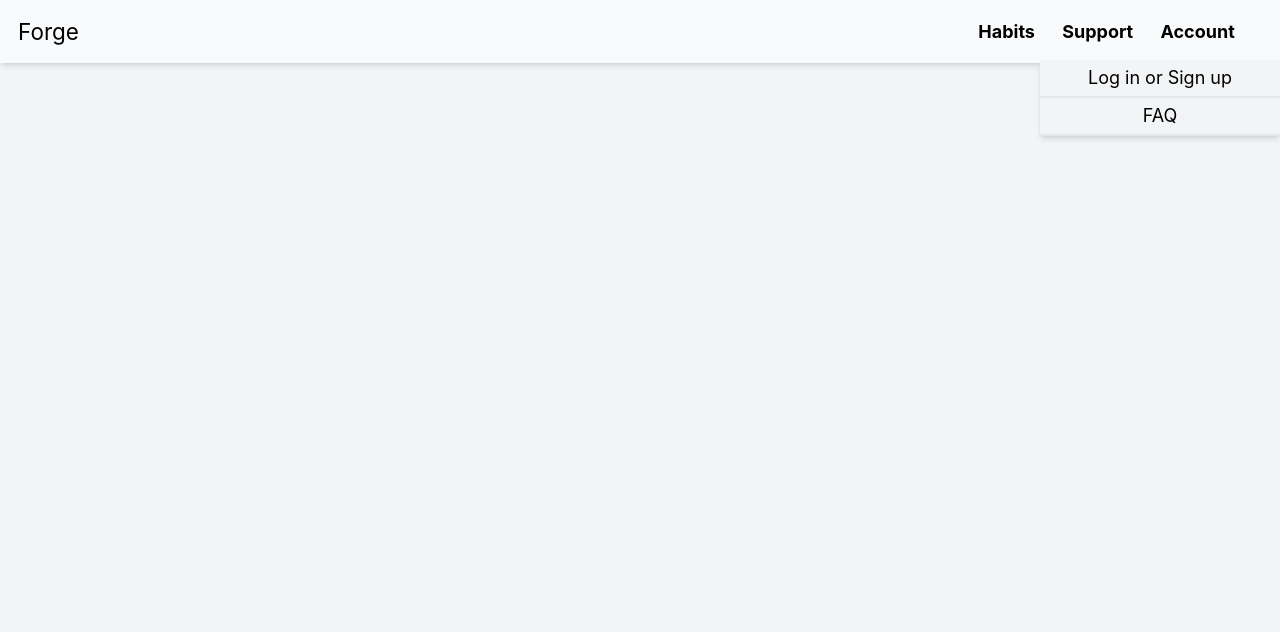
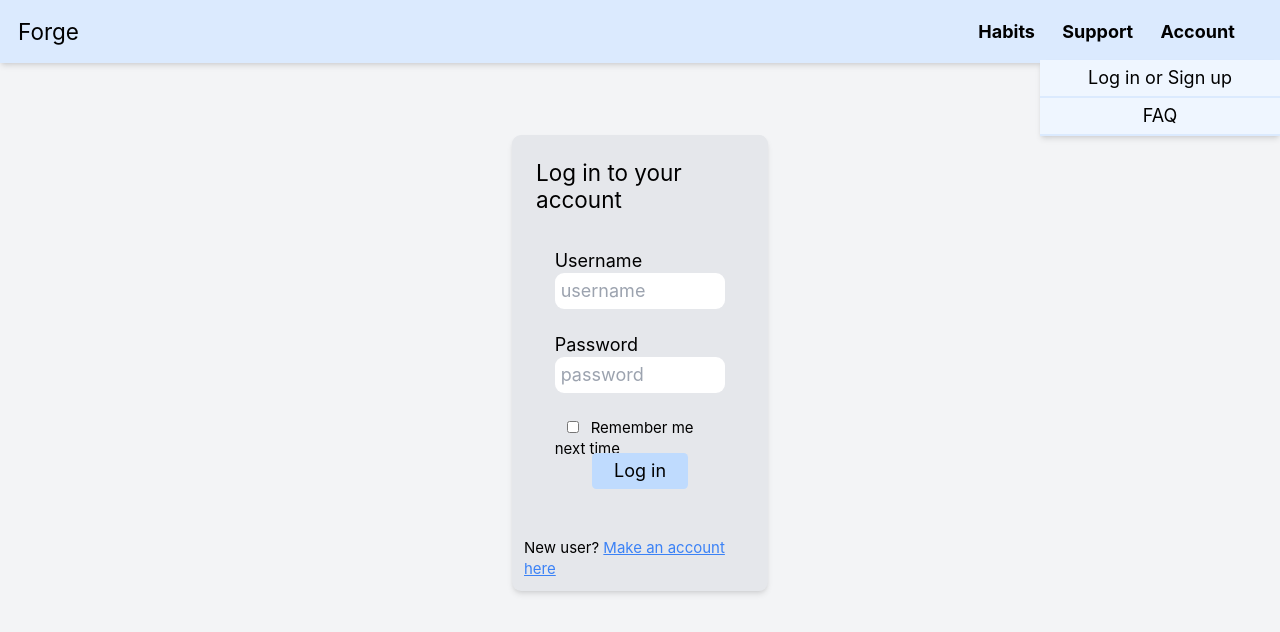
Before and after one commit to fffade/forge, a React (Create React App) app: page /login in a window 1280 px wide. Both pictures are taken after a click on the element "Account". Shown: the top 632 px of the page. Built offline with nearby package versions, Linux system fonts and the light colour scheme.

Commit message:
Added new authentication functions, designed login page

```diff
--- a/package.json
+++ b/package.json
@@ -35,6 +35,7 @@
   },
   "author": "fffadedev",
   "devDependencies": {
+    "js-cookie": "^3.0.5",
     "react-redux": "^9.2.0",
     "react-router": "^7.1.1",
     "react-router-dom": "^7.1.1",
--- a/src/App.js
+++ b/src/App.js
@@ -8,6 +8,9 @@ import './App.css';
 import { Routes, Route } from "react-router";
 import Header from './components/Header';
 import HomePage from './components/HomePage';
+import Support from './components/Support';
+import Logout from './components/Logout';
+import Login from "./components/Login";
 
 function App() {
   return (
@@ -16,6 +19,9 @@ function App() {
 
         <Routes>
             <Route exact path="/" element={<HomePage />} />
+            <Route path="/support" element={<Support />} />
+            <Route path="/logout" element={<Logout />} />
+            <Route path="/login" element={<Login />} />
         </Routes>
     </div>
   );
--- a/src/components/AccountHamburger.js
+++ b/src/components/AccountHamburger.js
@@ -13,29 +13,44 @@ import { Link } from 'react-router-dom';
 import { useSelector, useDispatch } from 'react-redux';
 import { toggle } from './accountHamburgerSlice';
 import { HeaderButton } from './Header';
+import { checkAuth } from './sessionSlice';
 
 
 function DropdownOption(props)
 {
     return (
-        <Link to={props.to} className="leading-loose border-b-2 border-gray-200 hover:bg-gray-200">{props.text}</Link>
+        <Link to={props.to} className="leading-loose border-b-2 border-blue-100 hover:bg-blue-100">{props.text}</Link>
     );
 }
-
 function AccountHamburger()
 {
     const isOpen = useSelector((state) => state.accountHamburger.isOpen); // Retrieve open value or not
 
+    const auth = checkAuth();
+
+    console.log('Token: ' + auth);
+
     const dispatch = useDispatch();
 
-    // Use open state to determine if options are visible
-    const dropdownActions = isOpen ?
-        (<div className="absolute flex right-0 top-20 flex-col text-center font-normal bg-gray-100 min-w-80 shadow-md">
-            <DropdownOption to="/login" text="Log in or Sign up" />
-            <DropdownOption to="/faq" text="FAQ" />
-        </div>)
-        :
-        '';
+    const loggedInOptions = (<React.Fragment>
+            <DropdownOption to="/profile" text="Profile" />
+            <DropdownOption to="/settings" text="Settings" />
+            <DropdownOption to="/logout" text="Sign out" />
+        </React.Fragment>
+    );
+
+    const notLoggedInOptions = (<React.Fragment>
+        <DropdownOption to="/login" text="Log in or Sign up" />
+        <DropdownOption to="/faq" text="FAQ" />
+    </React.Fragment>
+    );
+
+
+    const dropdownActions = isOpen ? (
+            (<div className="absolute flex right-0 top-20 flex-col text-center font-normal bg-blue-50 min-w-80 shadow-md">
+                {auth ? loggedInOptions : notLoggedInOptions}
+            </div>)
+        ) : '';
 
     return (
         <React.Fragment>
--- a/src/components/Header.js
+++ b/src/components/Header.js
@@ -10,7 +10,7 @@ import AccountHamburger from './AccountHamburger';
 
 export function HeaderButton(props)
 {
-    const style = "w-min bg-gray-50 text-2xl hover:scale-105 hover:cursor-pointer transition-all";
+    const style = "w-min bg-blue-100 text-2xl hover:scale-105 hover:cursor-pointer transition-all";
 
     if(props.fakeLink) {
         return <div className={style} onClick={props.customClickEvent}>{props.text}</div>
@@ -24,7 +24,7 @@ export function HeaderButton(props)
 function Header()
 {
     return (
-      <header className="flex flex-row w-full min-h-16 justify-between items-center bg-gray-50 0 p-6 shadow-md">
+      <header className="flex flex-row w-full min-h-16 justify-between items-center bg-blue-100 0 p-6 shadow-md">
         <div className="w-1/6">
             <p className="text-3xl">Forge</p>
         </div>
--- /dev/null
+++ b/src/components/Login.js
@@ -0,0 +1,48 @@
+/*
+    Omar Johnson
+    Log in component
+    A page for the user to log in to their created account
+    After logging in, a session token is retrieved and stored
+ */
+
+/* Login form */
+import { checkAuth } from "./sessionSlice";
+import {Link} from "react-router-dom";
+
+function Login()
+{
+
+    // If user is already authenticated, send them to the home page
+    if(checkAuth()) {
+        return window.location.href = '/';
+    }
+
+    return (
+        <div className="container-fluid flex flex-col w-full h-3/4 justify-center items-center">
+
+            <form id="login" className="container-fluid flex flex-col w-1/5 min-h-1/2 gap-y-4 justify-center items-center bg-gray-200 rounded-xl shadow-md" action="#">
+
+                <h1 className="text-3xl m-8 ">Log in to your account</h1>
+
+                <div className="container-fluid flex flex-col w-4/6 text-2xl">
+
+                    <label htmlFor="username">Username</label>
+                    <input id="username" type="text" placeholder="username" className="p-2 mb-8 rounded-xl"/>
+
+                    <label htmlFor="password">Password</label>
+                    <input id="password" type="text" placeholder="password" className="p-2 mb-8 rounded-xl" />
+
+                    <label htmlFor="remember" className="text-xl h-4"><input id="remember" type="checkbox" className="inline w-12 h-full" />Remember me next time</label>
+
+                    <button id="submit" type="submit" className="bg-blue-200 hover:bg-blue-300 w-32 h-12 m-8 self-center rounded-md">Log in</button>
+                </div>
+
+                <span className="text-xl m-4">New user? <Link to="/register" className="underline text-blue-500">Make an account here</Link></span>
+
+            </form>
+
+        </div>
+    );
+}
+
+export default Login;
--- /dev/null
+++ b/src/components/Logout.js
@@ -0,0 +1,29 @@
+/*
+    Omar Johnson
+    Log Out component
+    A page navigated to when a user wants to log out
+ */
+import { checkAuth, deleteAuth } from "./sessionSlice";
+import { useNavigate } from "react-router";
+
+/* Log out page */
+function Logout()
+{
+
+    // If there is no authentication, just return to login page
+    if(!checkAuth()) {
+        return window.location.href = '/login';
+    }
+
+    deleteAuth(); // Clear auth token
+
+    return (
+        <div className="container-fluid flex flex-col w-full h-3/4 justify-center items-center">
+
+            <p className="text-2xl">You have successfully logged out of your account.</p>
+
+        </div>
+    );
+}
+
+export default Logout;
--- /dev/null
+++ b/src/components/Support.js
@@ -0,0 +1,26 @@
+/*
+    Omar Johnson
+    Support component
+    A page dedicated to new users with a contact form and a link to the FAQ
+    Users do not need to be logged in on this page
+ */
+import { requireAuthRedirect } from "./sessionSlice";
+
+/* Support page */
+function Support()
+{
+    requireAuthRedirect();
+
+    return (
+        <div className="container-fluid flex flex-col w-full h-3/4 gap-y-16 justify-center items-center">
+
+            <h2 className="text-5xl">"This is a motivational quote!"</h2>
+
+            <p className="text-3xl">{0} habits remaining today</p>
+
+            <button className="block text-3xl h-20 pl-12 pr-12 bg-gray-800 text-amber-300 rounded-md">View My Habits</button>
+        </div>
+    );
+}
+
+export default Support;
--- a/src/components/sessionSlice.js
+++ b/src/components/sessionSlice.js
@@ -4,6 +4,7 @@
     Created on: 1/15/25
  */
 
+import Cookies from 'js-cookie';
 import { createSlice } from '@reduxjs/toolkit';
 
 const initialState = {
@@ -20,6 +21,31 @@ export const sessionSlice = createSlice({
     }
 });
 
+// Fetch the access token and check if it's still valid (not expired)
+export const checkAuth = () => {
+  return Cookies.get('access_token');
+};
+
+// Redirects the user if no authentication is found or authentication token is invalid
+export const requireAuthRedirect = (history) => {
+
+    console.log("This page requires authentication...");
+    console.log("Validating access token: " + Cookies.get('access_token'));
+
+    const isAuth = checkAuth();
+
+    // Redirects to login page
+    if(!isAuth) {
+        console.log("User not authenticated");
+        window.location.href = '/login';
+    }
+};
+
+// Deletes the current access token, thus logging out the user
+export const deleteAuth = () => {
+    Cookies.delete('access_token');
+};
+
 // Create actions from reducers
 export const { authenticate } = sessionSlice.actions;
 
```
Also changed, not shown: 1 other file (tests, documents, lock files or other folders).
